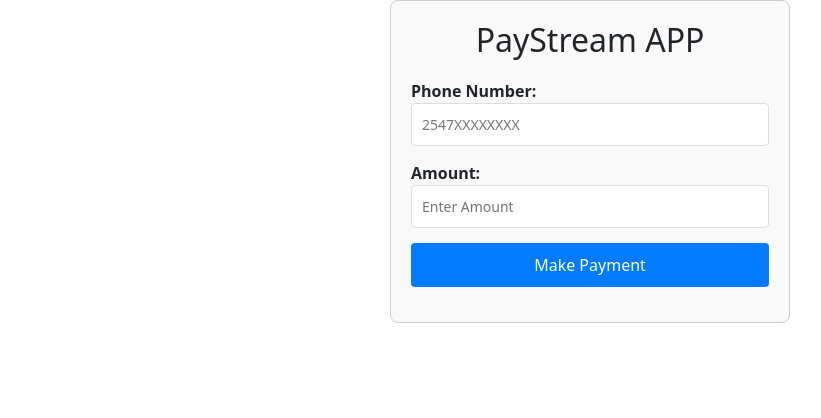
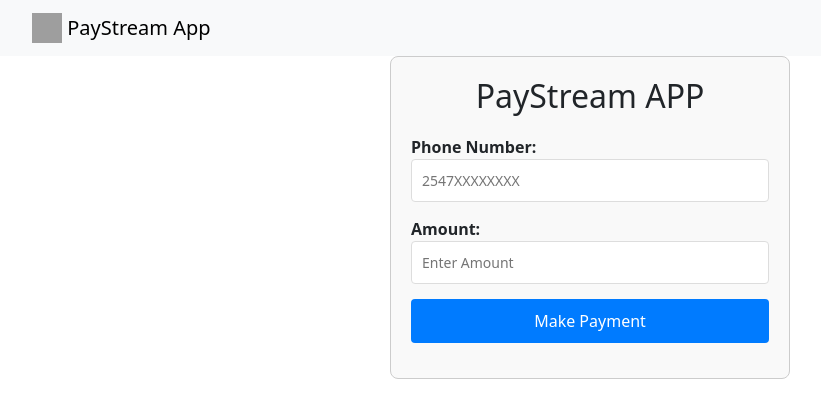
Before and after one commit to odhiambo-ed/next-paystream-frontend, a React (Vite) app: page / in a window 1280 px wide. Shown: the top 418 px of the page, without its empty margins (50-871 px from the left). Built offline with nearby package versions, Linux system fonts and the light colour scheme; grey boxes are pictures that could not be loaded.

Commit message:
add navbar

```diff
--- a/src/App.jsx
+++ b/src/App.jsx
@@ -1,10 +1,12 @@
 import './App.css'
+import NavBar  from "./components/NavBar";
 import StkPushForm from './components/StkPushForm'
 
 function App() {
 
   return (
     <>
+      <NavBar />
       <StkPushForm />
     </>
   )
--- /dev/null
+++ b/src/components/NavBar.jsx
@@ -0,0 +1,25 @@
+import Container from "react-bootstrap/Container";
+import Navbar from "react-bootstrap/Navbar";
+
+function NavBar() {
+  return (
+    <>
+      <Navbar className="bg-body-tertiary">
+        <Container>
+          <Navbar.Brand href="#home">
+            <img
+              alt=""
+              src="/img/logo.svg"
+              width="30"
+              height="30"
+              className="d-inline-block align-top"
+            />{" "}
+            PayStream App
+          </Navbar.Brand>
+        </Container>
+      </Navbar>
+    </>
+  );
+}
+
+export default NavBar;
```
